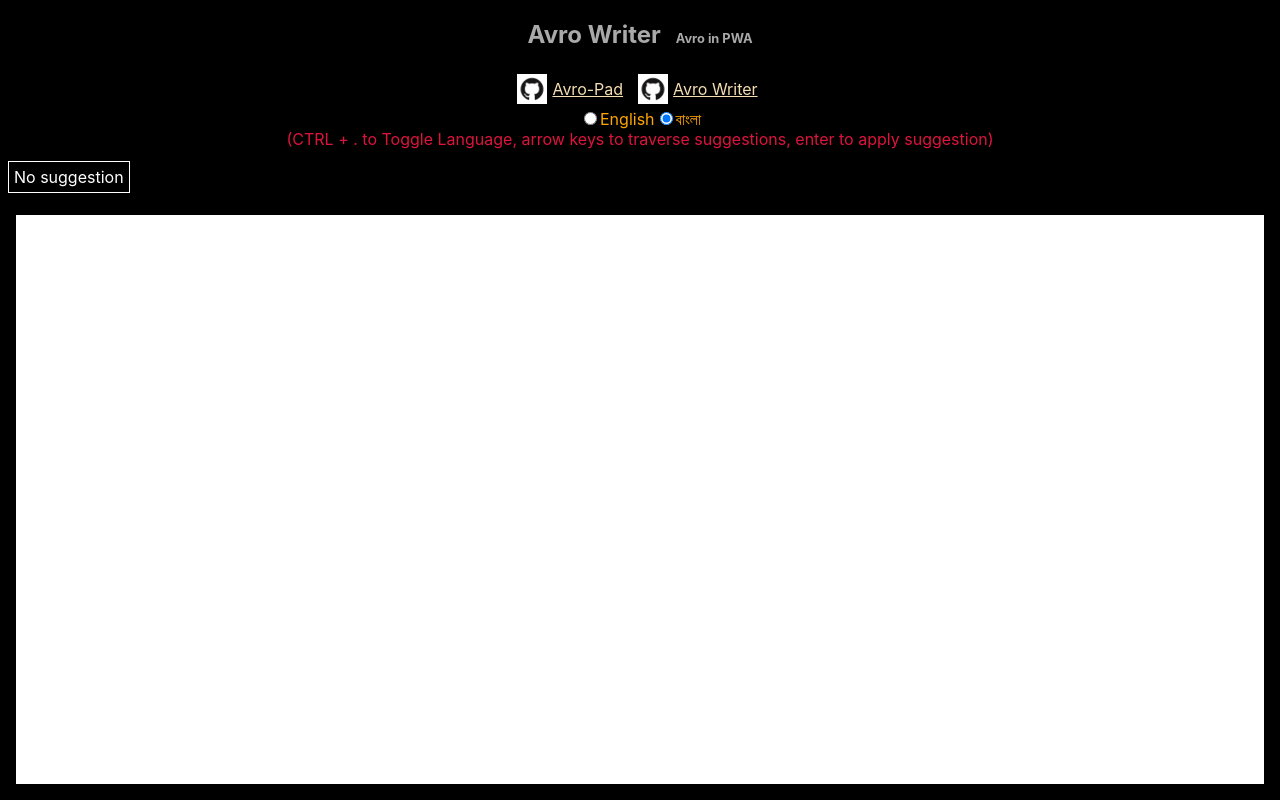
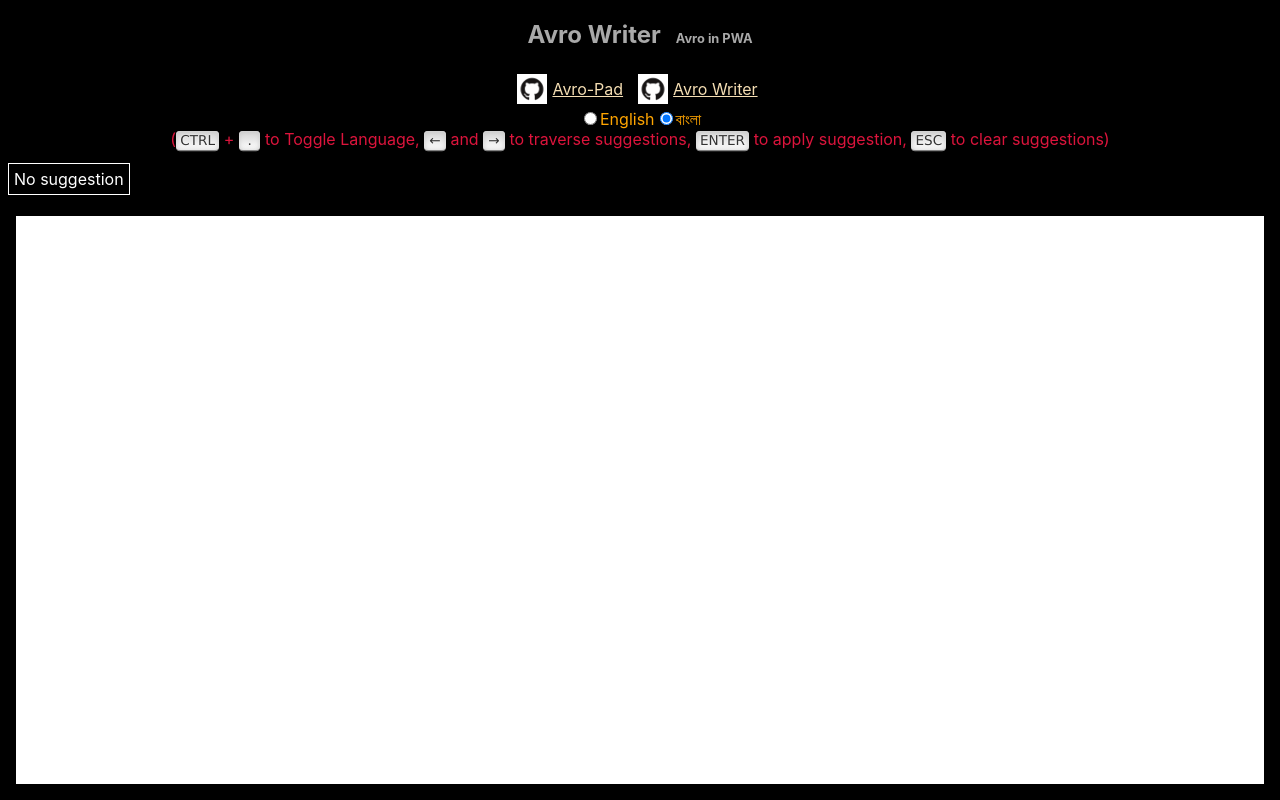
Before and after one commit to ibrahim-13/avro-writer, a React (Create React App) app: page / in a window 1280 px wide. Built offline with nearby package versions, Linux system fonts and the light colour scheme.

Commit message:
Add kbd tag style

```diff
--- a/src/InfoKeyBinding.tsx
+++ b/src/InfoKeyBinding.tsx
@@ -3,7 +3,7 @@
 export function InfoKeyBinding(): JSX.Element {
   return (
     <div className="info-keybinding">
-      (CTRL + . to Toggle Language, arrow keys to traverse suggestions, enter to apply suggestion)
+      (<kbd>CTRL</kbd> + <kbd>.</kbd> to Toggle Language, <kbd>&larr;</kbd> and <kbd>&rarr;</kbd> to traverse suggestions, <kbd>ENTER</kbd> to apply suggestion, <kbd>ESC</kbd> to clear suggestions)
     </div>
   );
 }
--- a/src/index.tsx
+++ b/src/index.tsx
@@ -1,6 +1,7 @@
 import React from 'react';
 import ReactDOM from 'react-dom';
 import './index.css';
+import './keys.css';
 import App from './App';
 import * as serviceWorker from './serviceWorkerRegistration';
 
--- /dev/null
+++ b/src/keys.css
@@ -0,0 +1,55 @@
+/**
+ * KEYS.css
+ *
+ * A simple stylesheet for rendering beautiful keyboard-style elements.
+ *
+ * Author:  Michael Hüneburg
+ * Website: http://michaelhue.com/keyscss
+ * License: MIT License (see LICENSE.txt)
+ */
+
+/* Base style, essential for every key. */
+kbd, .key {
+	display: inline;
+	display: inline-block;
+	min-width: 1em;
+	padding: .2em .3em;
+	font: normal .85em/1 "Lucida Grande", Lucida, Arial, sans-serif;
+	text-align: center;
+	text-decoration: none;
+	-moz-border-radius: .3em;
+	-webkit-border-radius: .3em;
+	border-radius: .3em;
+	border: none;
+	cursor: default;
+	-moz-user-select: none;
+	-webkit-user-select: none;
+	user-select: none;
+}
+kbd[title], .key[title] {
+	cursor: help;
+}
+
+/* Dark style for display on light background. This is the default style. */
+kbd.dark, .dark-keys kbd, .key, .key.dark, .dark-keys .key {
+	background: rgb(80, 80, 80);
+	background: -moz-linear-gradient(top, rgb(60, 60, 60), rgb(80, 80, 80));
+	background: -webkit-gradient(linear, left top, left bottom, from(rgb(60, 60, 60)), to(rgb(80, 80, 80)));
+	color: rgb(250, 250, 250);
+	text-shadow: -1px -1px 0 rgb(70, 70, 70);
+	-moz-box-shadow: inset 0 0 1px rgb(150, 150, 150), inset 0 -.05em .4em rgb(80, 80, 80), 0 .1em 0 rgb(30, 30, 30), 0 .1em .1em rgba(0, 0, 0, .3);
+	-webkit-box-shadow: inset 0 0 1px rgb(150, 150, 150), inset 0 -.05em .4em rgb(80, 80, 80), 0 .1em 0 rgb(30, 30, 30), 0 .1em .1em rgba(0, 0, 0, .3);
+	box-shadow: inset 0 0 1px rgb(150, 150, 150), inset 0 -.05em .4em rgb(80, 80, 80), 0 .1em 0 rgb(30, 30, 30), 0 .1em .1em rgba(0, 0, 0, .3);
+}
+
+/* Light style for display on dark background. */
+kbd, kbd.light, .light-keys kbd, .key.light, .light-keys .key {
+	background: rgb(250, 250, 250);
+	background: -moz-linear-gradient(top, rgb(210, 210, 210), rgb(255, 255, 255));
+	background: -webkit-gradient(linear, left top, left bottom, from(rgb(210, 210, 210)), to(rgb(255, 255, 255)));
+	color:  rgb(50, 50, 50);
+	text-shadow: 0 0 2px rgb(255, 255, 255);
+	-moz-box-shadow: inset 0 0 1px rgb(255, 255, 255), inset 0 0 .4em rgb(200, 200, 200), 0 .1em 0 rgb(130, 130, 130), 0 .11em 0 rgba(0, 0, 0, .4), 0 .1em .11em rgba(0, 0, 0, .9);
+	-webkit-box-shadow: inset 0 0 1px rgb(255, 255, 255), inset 0 0 .4em rgb(200, 200, 200), 0 .1em 0 rgb(130, 130, 130), 0 .11em 0 rgba(0, 0, 0, .4), 0 .1em .11em rgba(0, 0, 0, .9);
+	box-shadow: inset 0 0 1px rgb(255, 255, 255), inset 0 0 .4em rgb(200, 200, 200), 0 .1em 0 rgb(130, 130, 130), 0 .11em 0 rgba(0, 0, 0, .4), 0 .1em .11em rgba(0, 0, 0, .9);
+}
```
